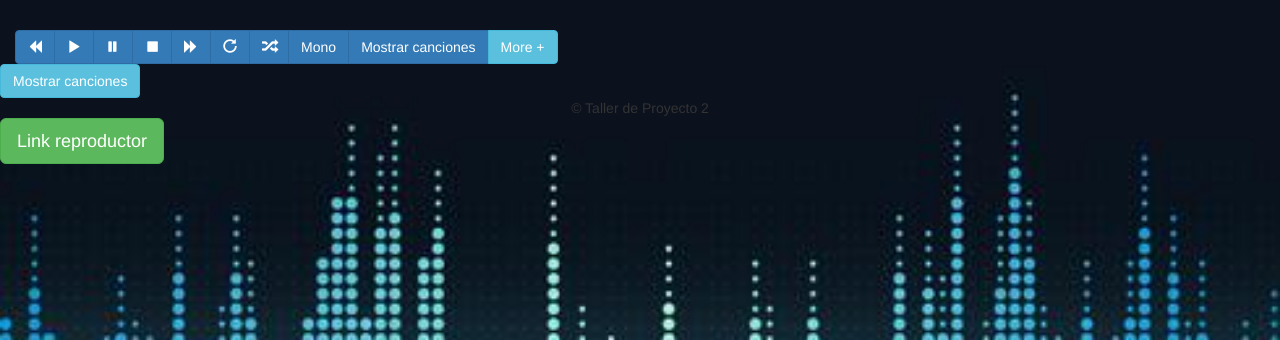
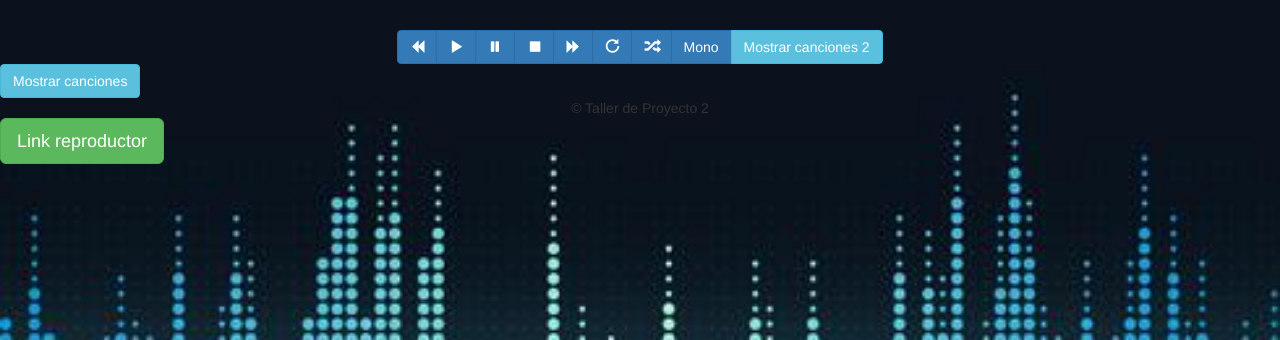
Before and after one commit to Nebulosa-R/tempus_omega, a Flask app: page / in a window 1280 px wide. Shown: the part 195-535 px from the top of the page. Run offline with Flask 2, Linux system fonts and the light colour scheme; data comes from the database, SQL or seed files in the repository; some libraries are stand-ins or nearby versions.

Commit message:
botones de musica centrados

```diff
--- a/www/templates/index.html
+++ b/www/templates/index.html
@@ -30,6 +30,7 @@
 
 
     <div class="container-fluid">
+            <div class="text-center">
             <div class="btn-group" >
                         <button type="button" class="btn btn-primary" onclick="backward()"><span class="glyphicon glyphicon-backward"></span></button>
                         <button type="button" class="btn btn-primary" onclick="play()"><span class="glyphicon glyphicon-play"></span></button>
@@ -39,10 +40,9 @@
                         <button type="button" class="btn btn-primary" onclick="repeat()"><span class="glyphicon glyphicon-repeat"></span></button>
                         <button type="button" class="btn btn-primary" onclick="random()"><span class="glyphicon glyphicon-random"></span></button>
                         <button type="button" class="btn btn-primary" id="mybtn" onclick="functionMonoStereo()">Mono</button>
-                        <button id="" class="btn btn-primary">Mostrar canciones</button>
-
                         <!--codigo de prueba-->
-                        <a href="#demo" class="btn btn-info" data-toggle="collapse">More +</a>
+                        <a href="#demo" class="btn btn-info" data-toggle="collapse">Mostrar canciones 2</a>
+            </div>
             </div>
 
             <div class="row">
```
Lines whose indentation alone changed are shown as unchanged.
